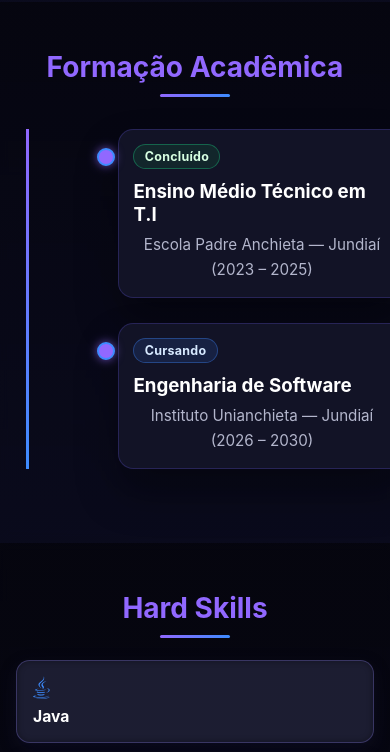
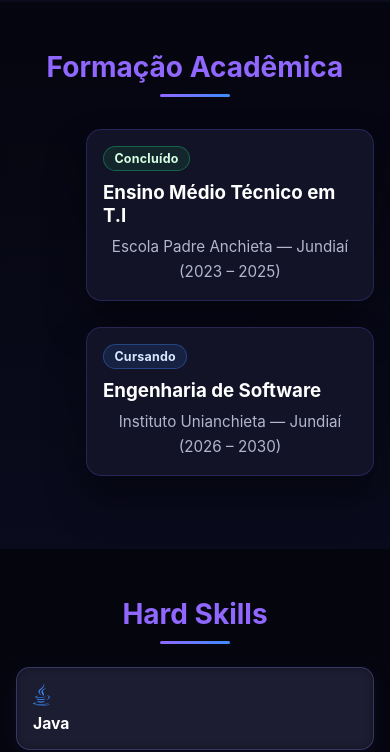
Before and after one commit to Paruci/pietro-paruci-portfolio, a plain HTML site: page index.html in a window 390 px wide. Shown: the part 1160-1912 px from the top of the page. Drawn offline with Linux system fonts and the light colour scheme.

Commit message:
fix: melhora timeline mobile

```diff
--- a/styles.css
+++ b/styles.css
@@ -361,3 +361,22 @@ body {
     font-size: 0.85rem;
   }
 }
+@media (max-width: 768px) {
+  .timeline {
+    padding-left: 0;
+  }
+
+  .timeline::before {
+    display: none;
+  }
+
+  .timeline-item {
+    width: 100%;
+    margin-left: 0;
+    padding: 1rem;
+  }
+
+  .timeline-item::before {
+    display: none;
+  }
+}
```
